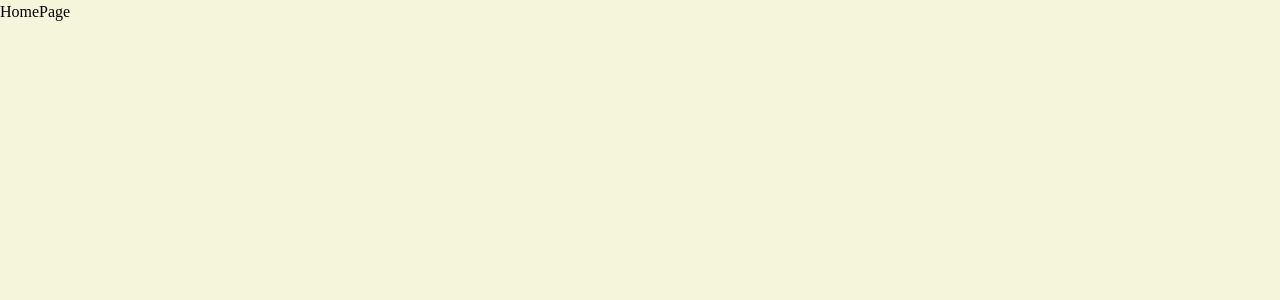
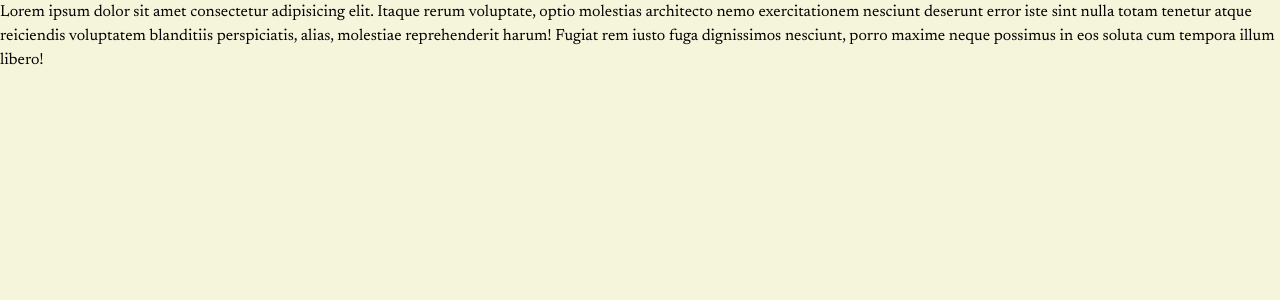
Before and after one commit to michaelgomeh/magazine, a React (Vite) app: page / in a window 1280 px wide. Shown: the top 300 px of the page. Built offline with nearby package versions, Linux system fonts and the light colour scheme.

Commit message:
imported font

```diff
--- a/index.html
+++ b/index.html
@@ -4,6 +4,12 @@
 		<meta charset="UTF-8" />
 		<link rel="icon" type="image/svg+xml" href="/news.svg" />
 		<meta name="viewport" content="width=device-width, initial-scale=1.0" />
+		<link rel="preconnect" href="https://fonts.googleapis.com" />
+		<link rel="preconnect" href="https://fonts.gstatic.com" crossorigin />
+		<link
+			href="https://fonts.googleapis.com/css2?family=Newsreader:ital,opsz,wght@0,6..72,200..800;1,6..72,200..800&display=swap"
+			rel="stylesheet"
+		/>
 		<title>Vite + React + TS</title>
 	</head>
 	<body>
--- a/src/index.css
+++ b/src/index.css
@@ -38,6 +38,11 @@ body {
 	line-height: 1.5;
 	margin: 0;
 	padding: 0;
+
+	font-family: 'Newsreader', serif;
+	font-optical-sizing: auto;
+	font-weight: 400;
+	font-style: normal;
 }
 
 /* Set shorter line heights on headings and interactive elements */
@@ -95,3 +100,7 @@ textarea:not([rows]) {
 	background-color: beige;
 	height: 100vh;
 }
+
+p {
+	font-size: 16px;
+}
--- a/src/pages/homepage/HomePage.tsx
+++ b/src/pages/homepage/HomePage.tsx
@@ -1,5 +1,14 @@
 const HomePage = () => {
-	return <div>HomePage</div>;
+	return (
+		<div>
+			Lorem ipsum dolor sit amet consectetur adipisicing elit. Itaque rerum
+			voluptate, optio molestias architecto nemo exercitationem nesciunt
+			deserunt error iste sint nulla totam tenetur atque reiciendis voluptatem
+			blanditiis perspiciatis, alias, molestiae reprehenderit harum! Fugiat rem
+			iusto fuga dignissimos nesciunt, porro maxime neque possimus in eos soluta
+			cum tempora illum libero!
+		</div>
+	);
 };
 
 export default HomePage;
```
